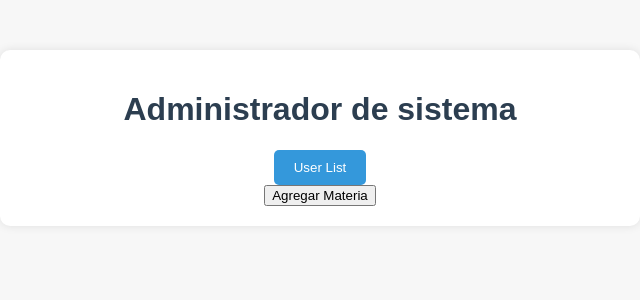
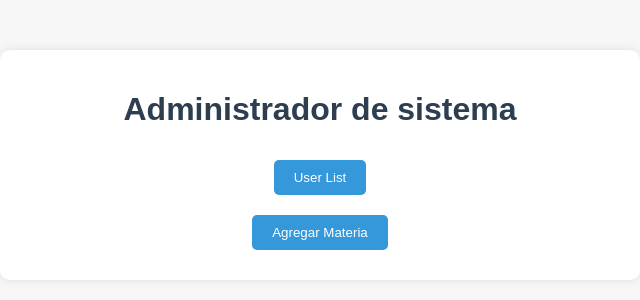
Before and after one commit to LuisPHernandez/ProyectoPOO2024, a Flask app: page /admin in a window 1280 px wide. Shown: the part 21-321 px from the top of the page, without its empty margins (320-960 px from the left). Run offline with Flask 3, Linux system fonts and the light colour scheme.

Commit message:
Arreglar diseño visual

```diff
--- a/src/static/css/base.css
+++ b/src/static/css/base.css
@@ -1,4 +1,3 @@
-/* Estilos generales */
 body {
     margin: 0;
     font-family: sans-serif;
@@ -11,8 +10,7 @@ h1, h2 {
     text-align: center;
 }
 
-/* Contenedores */
-.home-container, .login-container, .user-edit-container, .user-list-container, .admin-container {
+.home-contenedor, .login-contenedor, .user-edit-contenedor, .lista-user-contenedor, .admin-contenedor, .materia-edit-contenedor, .lista-materia-contenedor {
     margin: 50px auto;
     max-width: 600px;
     padding: 20px;
@@ -23,7 +21,8 @@ h1, h2 {
 }
 
 /* Botones */
-.btn-primary, .btn-secondary, .btn-danger {
+.btn-primario, .btn-secundario {
+    margin: 10px;
     padding: 10px 20px;
     border: none;
     border-radius: 5px;
@@ -31,70 +30,61 @@ h1, h2 {
     transition: background-color 0.3s ease;
 }
 
-.btn-primary {
+.btn-primario {
     background-color: #3498db;
     color: white;
 }
 
-.btn-primary:hover {
+.btn-primario:hover {
     background-color: #2980b9;
 }
 
-.btn-secondary {
+.btn-secundario {
     background-color: #95a5a6;
     color: white;
 }
 
-.btn-secondary:hover {
+.btn-secundario:hover {
     background-color: #7f8c8d;
 }
 
-.btn-danger {
-    background-color: #e74c3c;
-    color: white;
-}
-
-.btn-danger:hover {
-    background-color: #c0392b;
-}
-
 /* Formularios */
-.login-field, .form-table td {
+.login-campo, .tabla-form td {
     margin-bottom: 15px;
 }
 
-.form-table {
+.tabla-form {
     width: 100%;
     border-collapse: collapse;
 }
 
-.form-table td {
+.tabla-form td {
     padding: 10px;
 }
 
 /* Tablas */
-.users-table {
+.tabla-users, .tabla-materias {
     width: 100%;
     border-collapse: collapse;
     margin-top: 20px;
 }
 
-.users-table th, .users-table td {
+.tabla-users th, .tabla-users td, .tabla-materias th, .tabla-materias td {
     padding: 10px;
     border-bottom: 1px solid #ddd;
     text-align: left;
 }
 
-.users-table th {
+.tabla-users th, .tabla-materias th {
     background-color: #3498db;
     color: white;
 }
 
-.users-table tr:hover {
+.tabla-users tr:hover, .tabla-materias tr:hover {
     background-color: #f5f5f5;
 }
 
-/* Mensajes de error/exito */
+/* Mensajes de error */
 .flash-messages {
     margin-top: 20px;
 }
--- a/src/templates/admin.html
+++ b/src/templates/admin.html
@@ -5,14 +5,14 @@
 {% endblock %}
 
 {% block body %}
-<div class="admin-container">
+<div class="admin-contenedor">
     <h1>Administrador de sistema</h1>
     <form action="{{ url_for('user_list') }}" method="get" class="userlist-btn">
-        <input type="submit" value="User List" class="btn-primary">
+        <input type="submit" value="User List" class="btn-primario">
     </form>
     </form>
-    <form action="{{ url_for('lista_materia') }}" method="get" class="userlist-btn">
-        <input type="submit" value="Agregar Materia">
+    <form action="{{ url_for('lista_materia') }}" method="get" class="lista-materia-btn">
+        <input type="submit" value="Agregar Materia" class="btn-primario">
     </form>
 </div>
 {% endblock %}
--- a/src/templates/base_loggedin.html
+++ b/src/templates/base_loggedin.html
@@ -3,7 +3,6 @@
   <head>
     <meta charset="UTF-8">
     <meta name="viewport" content="width=device-width, initial-scale=1.0">
-    <meta http-equiv="X-UA-Compatible" content="ie=edge">
     <link rel="stylesheet" href="{{ url_for('static', filename='css/base.css') }}">
     {% block head %}{% endblock %}
   </head>
--- a/src/templates/editar_materia.html
+++ b/src/templates/editar_materia.html
@@ -5,11 +5,11 @@
 {% endblock %}
 
 {% block body %}
-<div class="user-edit-container">
+<div class="materia-edit-contenedor">
     <h2>Agregar/Editar Materia</h2>
     <form method="post">
         {{ form.hidden_tag() }}
-        <table class="form-table">
+        <table class="tabla-form">
             <tr>
                 <td>{{ form.nombre.label() }}</td>
                 <td>{{ form.nombre() }}</td>
--- a/src/templates/home.html
+++ b/src/templates/home.html
@@ -5,10 +5,10 @@
 {% endblock %}
 
 {% block body %}
-<div class="home-container">
+<div class="home-contenedor">
     <h1>Software para gestión escolar</h1>
     <form action="{{ url_for('login') }}" method="get" class="login-btn">
-        <input type="submit" value="Login" class="btn-primary">
+        <input type="submit" value="Login" class="btn-primario">
     </form>
 </div>
 {% endblock %}
--- a/src/templates/lista_materia.html
+++ b/src/templates/lista_materia.html
@@ -5,9 +5,9 @@
 {% endblock %}
 
 {% block body %}
-<div class="lista-materia">
+<div class="lista-materia-contenedor">
     <h2>Lista de Materias</h2>
-    <a href="{{ url_for('editar_materia', materiaid = 0)}}" class="btn-primary">Agregar Materia</a>
+    <a href="{{ url_for('editar_materia', materiaid = 0)}}" class="btn-primario">Agregar Materia</a>
     <table class="tabla-materias">
         <thead>
             <tr>
@@ -24,7 +24,7 @@
                 <td>{{materia.id}}</td>
                 <td>{{materia.maestro}}</td>
                 <td>
-                    <a href="{{ url_for('editar_materia', materiaid = materia.id) }}" class="btn-secondary">Editar</a>
+                    <a href="{{ url_for('editar_materia', materiaid = materia.id) }}" class="btn-secundario">Editar</a>
                 </td>
             </tr>
             {%- endfor %}
--- a/src/templates/user_edit.html
+++ b/src/templates/user_edit.html
@@ -5,11 +5,11 @@
 {% endblock %}
 
 {% block body %}
-<div class="user-edit-container">
+<div class="user-edit-contenedor">
     <h2>Agregar/Editar Usuario</h2>
     <form method="post">
         {{ form.hidden_tag() }}
-        <table class="form-table">
+        <table class="tabla-form">
             <tr>
                 <td>{{ form.username.label() }}</td>
                 <td>{{ form.username() }}</td>
```
Also changed, not shown: src/templates/login.html (+4 -4 lines), src/templates/user_list.html (+4 -4 lines).
